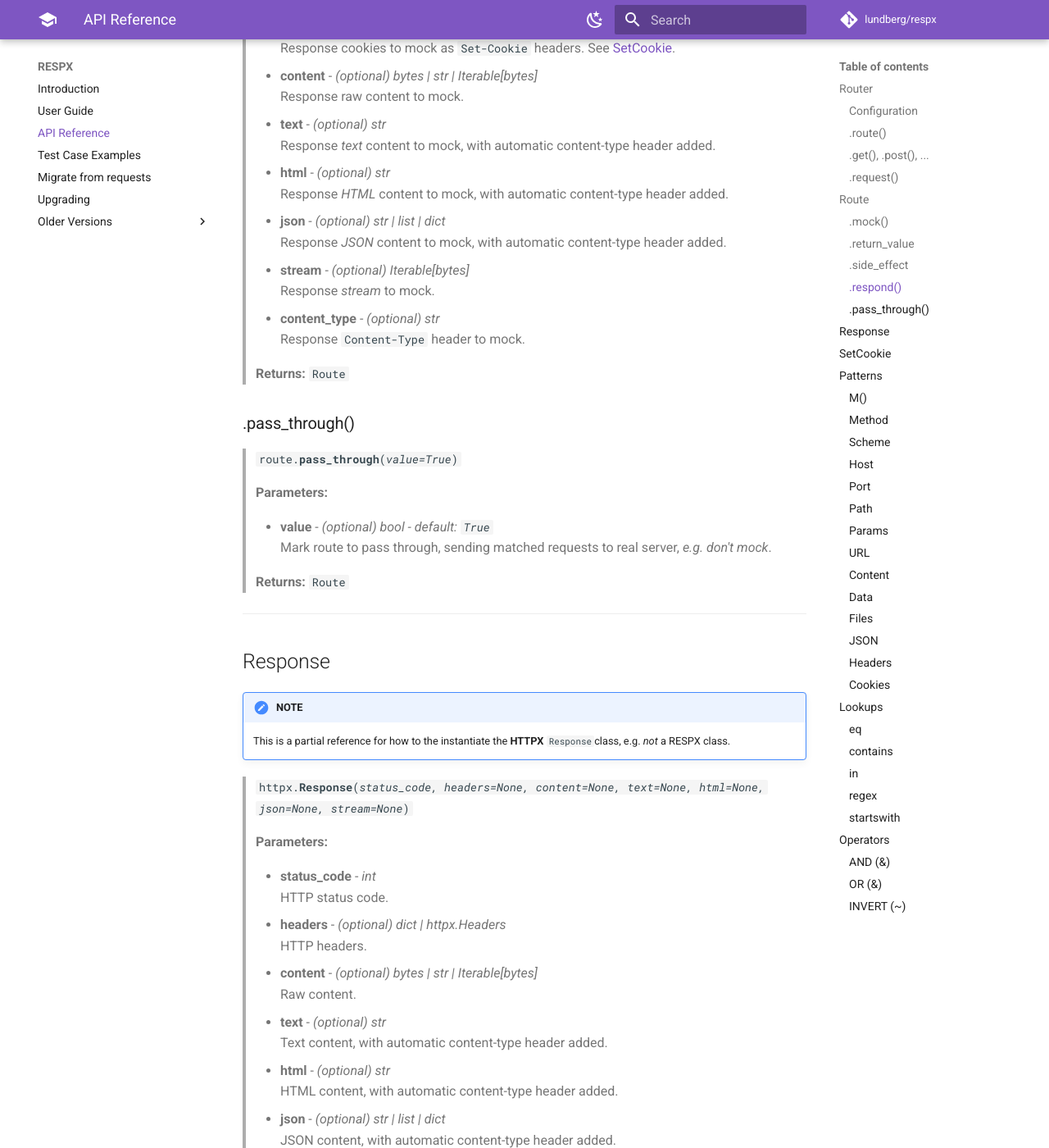
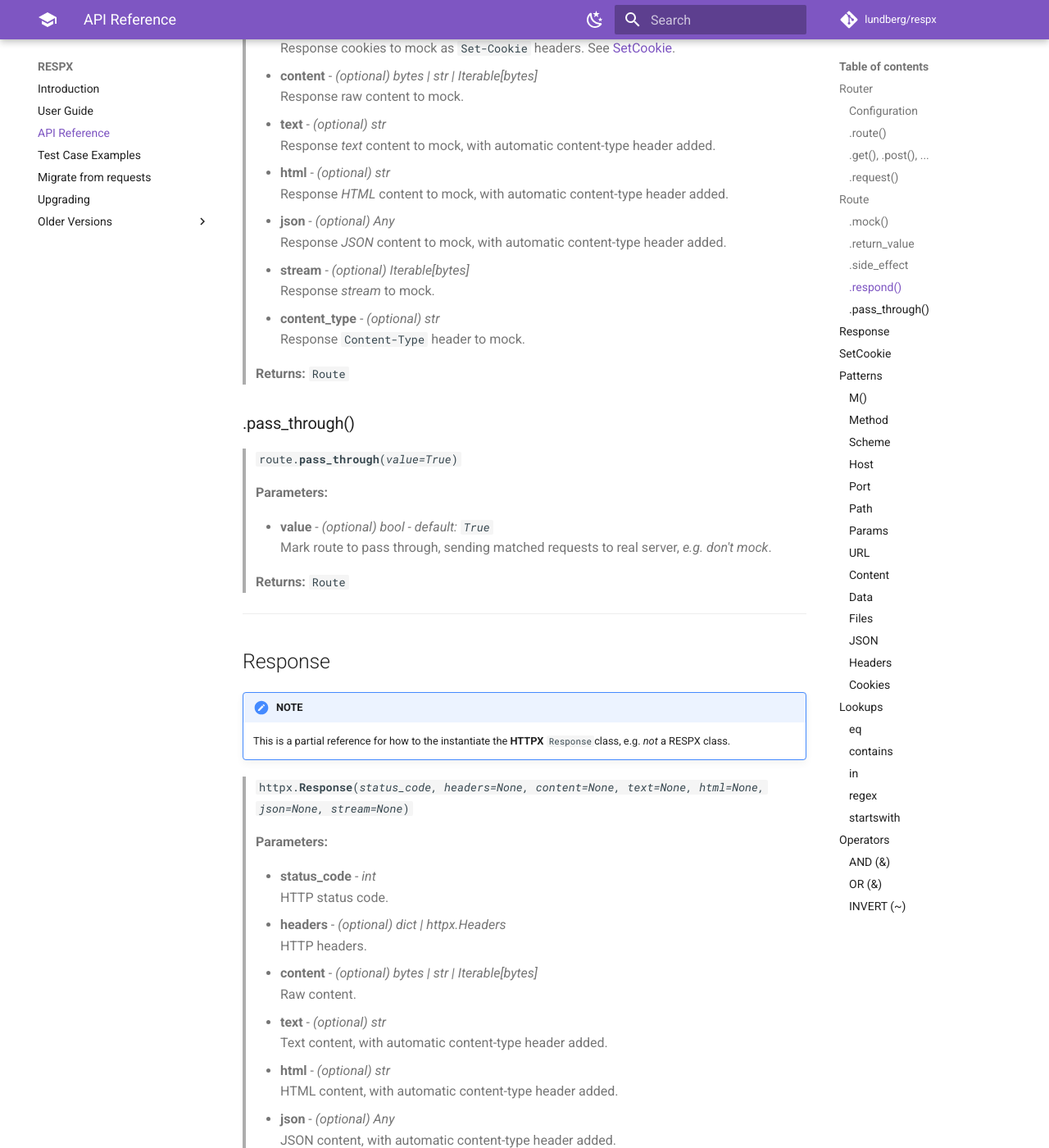
Before and after one commit to lundberg/respx, an MkDocs documentation site: the page built from docs/api.md, in a window 1280 px wide and 1400 px high, scrolled down 3590 px. Shown: the whole window at 82% size. Built offline with MkDocs 1.6.1 and Material for MkDocs 9.7.7, drawn with Linux system fonts in a browser that asks for light colours; comment, search, counter and statistics services are not loaded.

Commit message:
Update Route.respond json type hint to Any to match HTTPX (#284)

```diff
--- a/docs/api.md
+++ b/docs/api.md
@@ -149,7 +149,7 @@
 >   Response *text* content to mock, with automatic content-type header added.
 > * **html** - *(optional) str*
 >   Response *HTML* content to mock, with automatic content-type header added.
-> * **json** - *(optional) str | list | dict*
+> * **json** - *(optional) Any*
 >   Response *JSON* content to mock, with automatic content-type header added.
 > * **stream** - *(optional) Iterable[bytes]*
 >   Response *stream* to mock.
@@ -190,7 +190,7 @@
 >   Text content, with automatic content-type header added.
 > * **html** - *(optional) str*
 >   HTML content, with automatic content-type header added.
-> * **json** - *(optional) str | list | dict*
+> * **json** - *(optional) Any*
 >   JSON content, with automatic content-type header added.
 > * **stream** - *(optional) Iterable[bytes]*
 >   Content *stream*.
```
Also changed, not shown: 1 other file.
